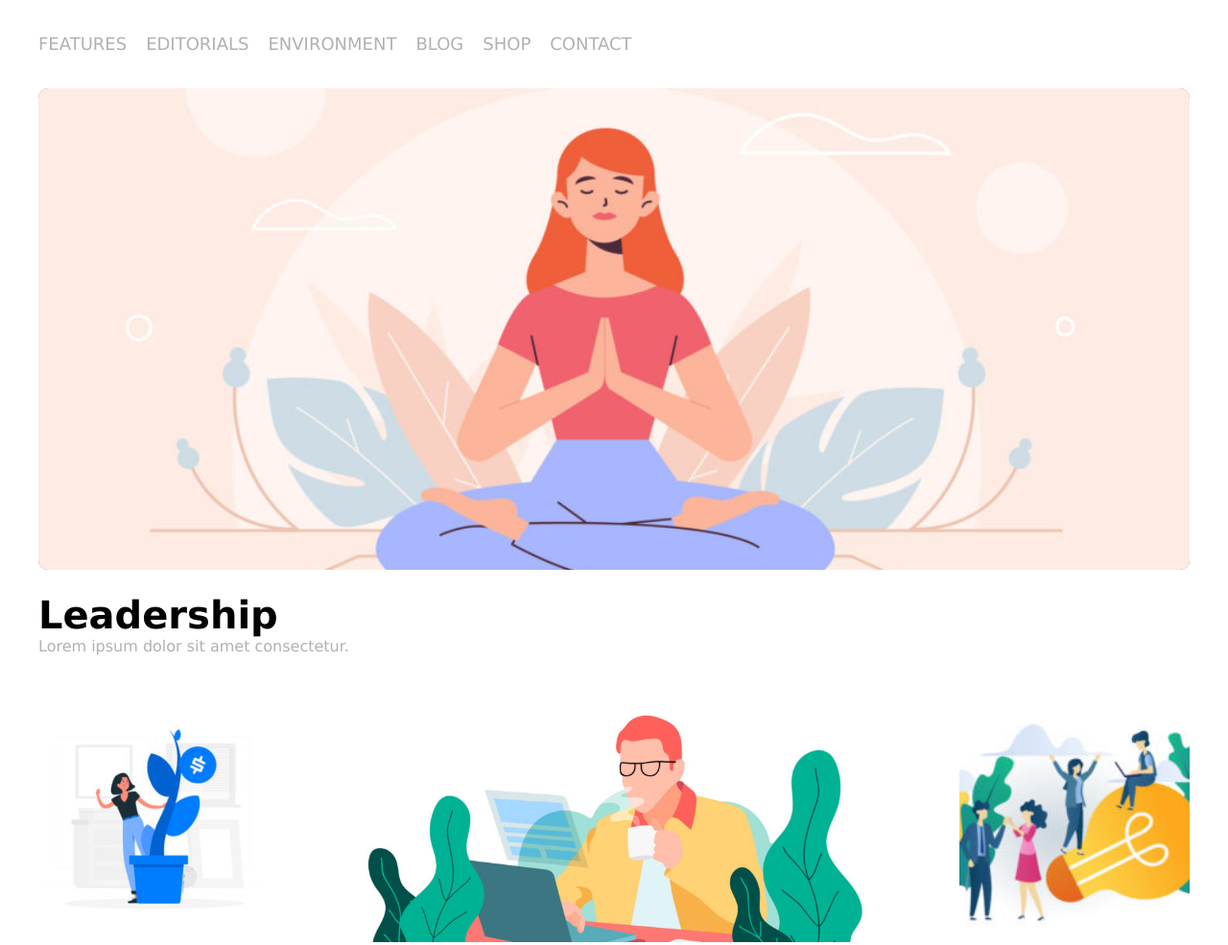
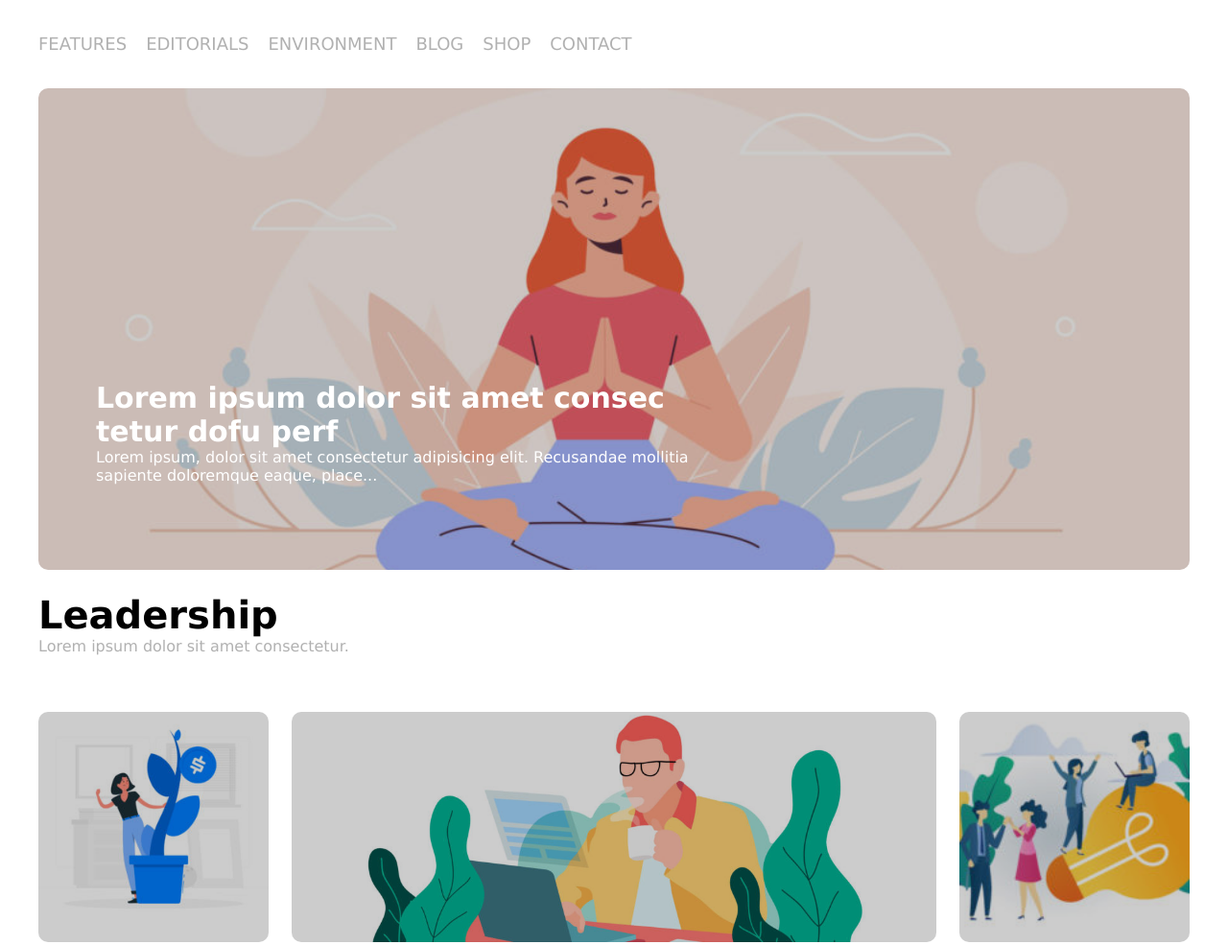
Before and after one commit to DSlundro/htmlcss-wp, a plain HTML site: page index.html in a window 1280 px wide. Shown: the part 75-1060 px from the top of the page at 96% size. Drawn offline with Linux system fonts and the light colour scheme.

Commit message:
completed

```diff
--- a/style.css
+++ b/style.css
@@ -163,11 +163,9 @@ a:visited:hover{color: var(--link-hover-color);}
 MAIN
 */
 #top_section{
-    background-color: rgba(0, 0, 0, 0.5);
     color: var(--top-main-color);
     height: 502px;
     margin-bottom: 24px;
-    position: relative;
 }
 #h_top_section{
     font-size: 30px;
@@ -175,6 +173,7 @@ MAIN
 #top_section_container{
     width: 700px;
     padding: 305px 0px 0px 60px;
+    position: relative;
 }
 #banner{        /*<<<<<<<<<<<<<<<<<<<<<<<<<<<<<<<<<<<<<<<<<<<<<<*/
     border-radius: 10px;
@@ -184,6 +183,8 @@ MAIN
     width: 1200px;
     height: 502px;
     object-fit: cover;
+    filter: brightness(80%);
+    z-index: -1;
 }
 .ratius{border-radius: 10px;}
 
@@ -226,6 +227,7 @@ FLOATED SECTION
 #bottom_section img{
     object-fit: cover;
     height: 240px;
+    filter: brightness(80%);
 }
 #right{
     float: left;
```
